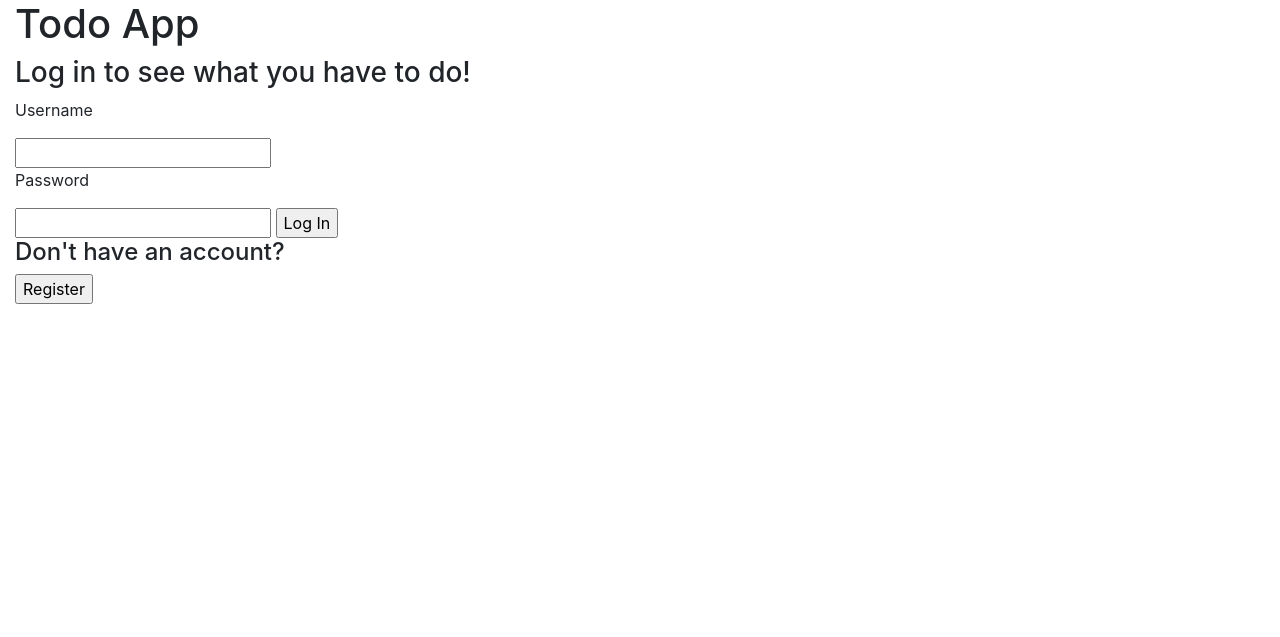
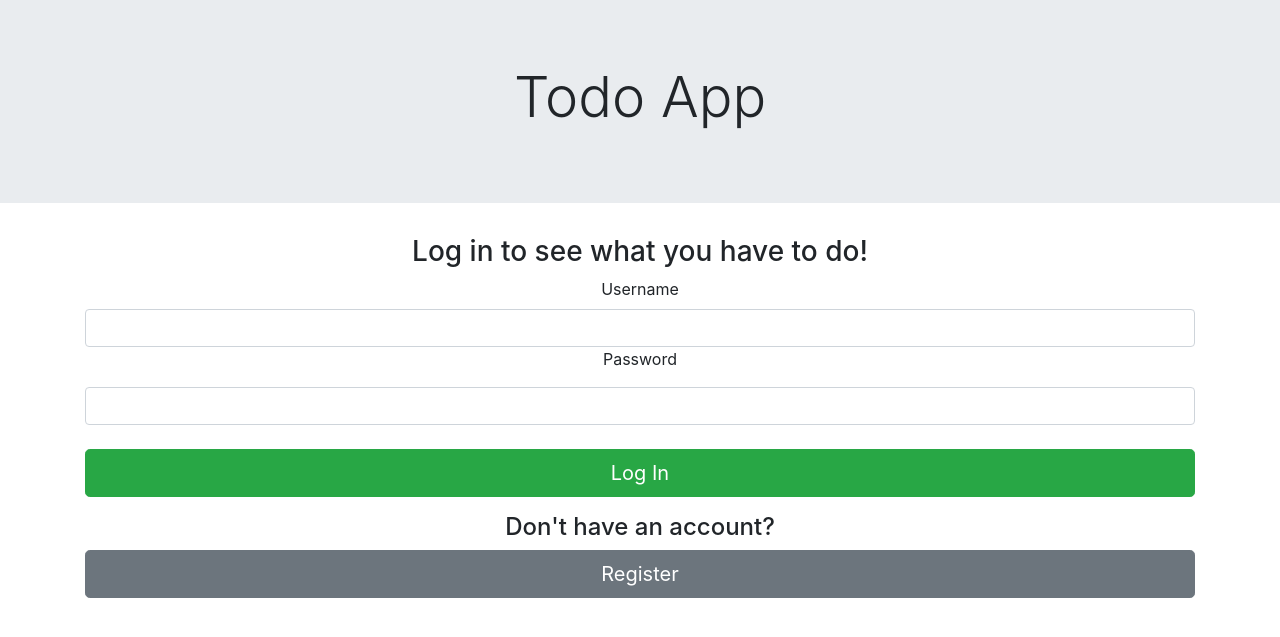
Before and after one commit to jeremyhall04/TodoApp, a Django app: page / in a window 1280 px wide. Shown: the top 637 px of the page. Run offline with Django 3.2, Linux system fonts and the light colour scheme; some libraries are stand-ins or nearby versions.

Commit message:
Update app: Bootstrap added to landing and todo list, added COMPLETE boolean and COMPLETED_DAT timefield in the Item model

```diff
--- /dev/null
+++ b/Project/templates/css/landing.css
@@ -0,0 +1,8 @@
+body {
+    margin:0;
+    padding:0;
+}
+
+@media only screen and (max-width: 600px) {
+
+}
--- a/Project/templates/landing.html
+++ b/Project/templates/landing.html
@@ -7,23 +7,29 @@
     <meta http-equiv="X-UA-Compatible" content="ie=edge">
     <link rel="stylesheet" href="https://stackpath.bootstrapcdn.com/bootstrap/4.3.1/css/bootstrap.min.css"
         integrity="sha384-ggOyR0iXCbMQv3Xipma34MD+dH/1fQ784/j6cY/iJTQUOhcWr7x9JvoRxT2MZw1T" crossorigin="anonymous">
+    <link rel="stylesheet" href="css/landing.css">
     <title>Landing</title>
 </head>
 
-<body>
-    <div class="container-fluid">
-        <h1>Todo App</h1>
-        <h3>Log in to see what you have to do!</h3>
-        <form action="/login/" method="POST">{% csrf_token %}
-            <p>Username</p>
-            <input type="text" name="username">
+<body class="text-center">
+    <div class="jumbotron jumbotron-fluid">
+        <div class="container">
+            <h1 class="text-center display-4">Todo App</h1>
+        </div>
+    </div>
+    <div class="container mb-2">
+        <h3 class="container">Log in to see what you have to do!</h3>
+        <form class="form-group" action="/login/" method="POST">{% csrf_token %}
+            <label for="username">Username</label>
+            <input type="text" class="form-control" name="username">
             <p>Password</p>
-            <input type="text" name="password">
-            <input type="submit" value="Log In">
+            <input type="password" class="form-control" name="password">
+            <br>
+            <input type="submit" class="btn btn-success btn-lg btn-block" value="Log In">
         </form>
         <h4>Don't have an account?</h4>
         <form action="/register/" method="POST">{% csrf_token %}
-            <input type="submit" value="Register">
+            <input type="submit" class="btn btn-secondary btn-lg btn-block" value="Register">
         </form>
     </div>
 
--- a/Project/todoApp/models.py
+++ b/Project/todoApp/models.py
@@ -11,3 +11,5 @@ class Item(models.Model):
     user = models.ForeignKey("User", on_delete=models.CASCADE)
     content = models.CharField(max_length=100)
     date_created = models.TimeField(auto_now_add=False)
+    complete = models.BooleanField(default=False)
+    completed_date = models.TimeField()
--- a/Project/todoApp/views.py
+++ b/Project/todoApp/views.py
@@ -59,14 +59,17 @@ def TodoView(request, user_id):
 
 
 def addTodo(request, user_id):
-    new_item = Item(
-        user=User.objects.get(id=user_id),
-        content=request.POST["content"],
-        date_created=datetime.now(),
-    )
-    new_item.save()
-    url = "/todo/" + str(user_id) + "/"
-    return HttpResponseRedirect(url)
+    if not request.POST["content"]:
+        return HttpResponse("Please make sure you fill out the textfield!")
+    else:
+        new_item = Item(
+            user=User.objects.get(id=user_id),
+            content=request.POST["content"],
+            date_created=datetime.now(),
+        )
+        new_item.save()
+        url = "/todo/" + str(user_id) + "/"
+        return HttpResponseRedirect(url)
 
 
 def deleteTodo(request, user_id, item_id):
```
Also changed, not shown: Project/templates/register.html (+8 -3 lines), Project/templates/todo.html (+11 -6 lines), Project/todoApp/migrations/0003_auto_20191115_0259.py (added).
